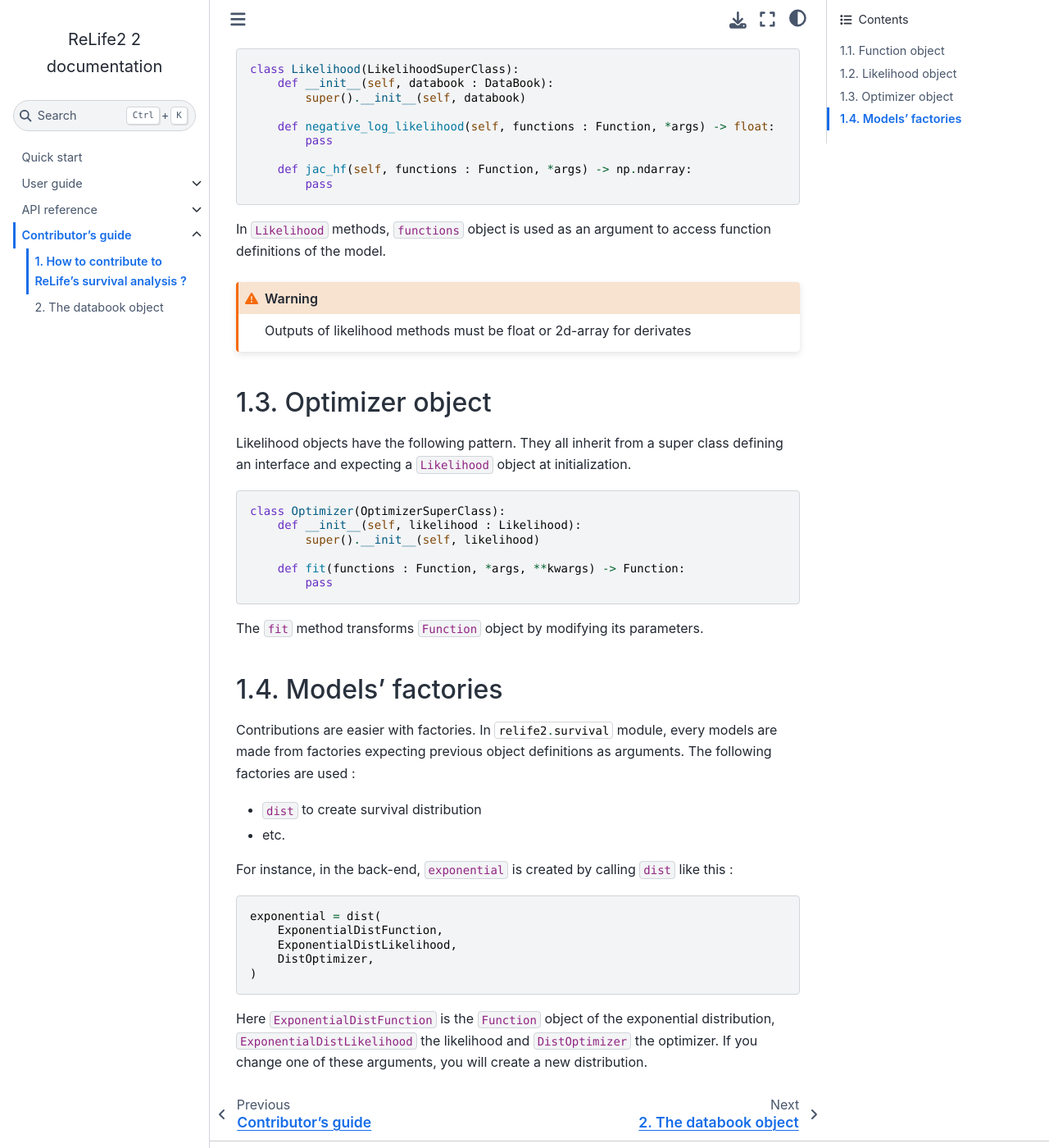
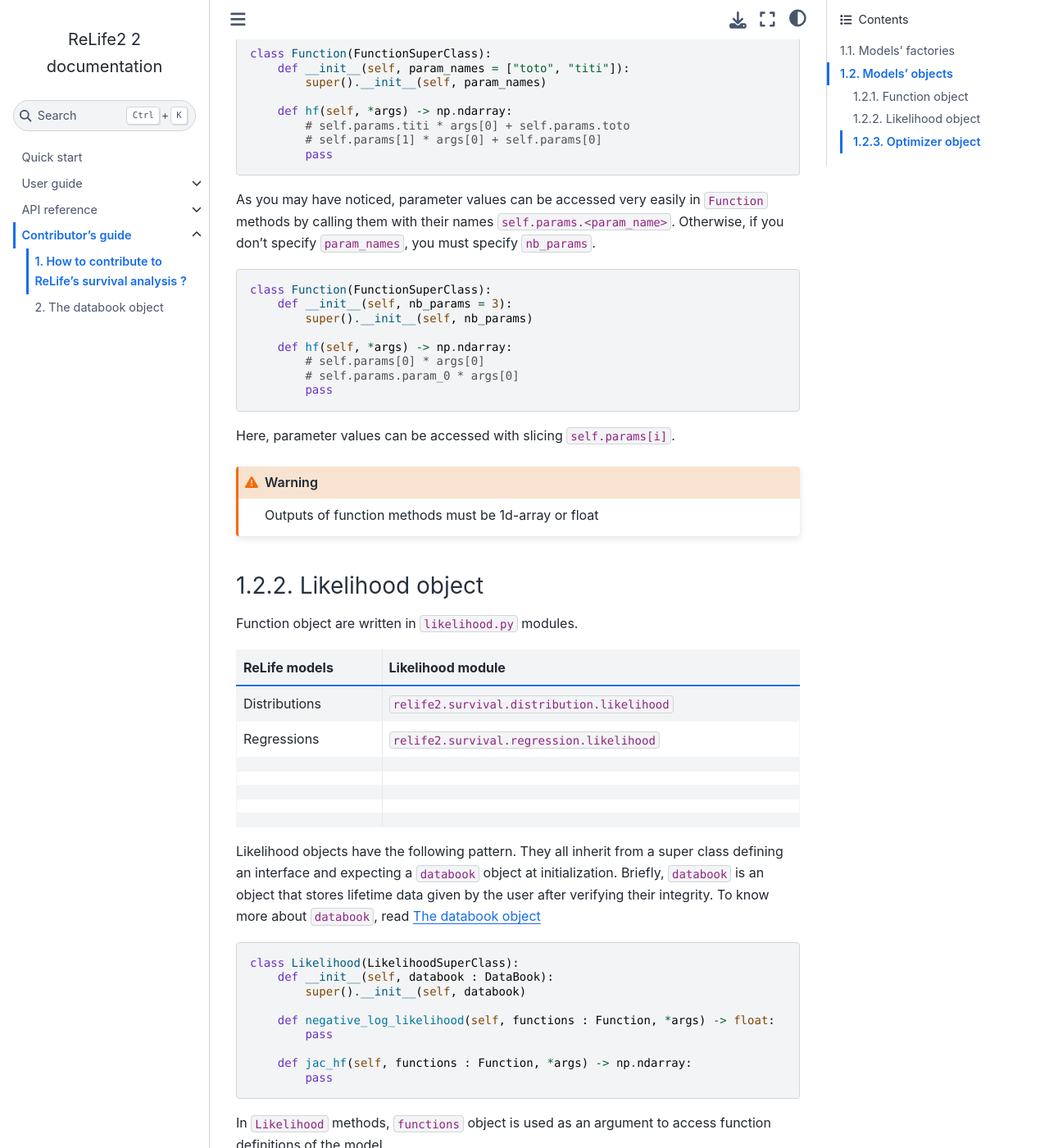
Before and after one commit to rte-france/relife, a Sphinx documentation site: the page built from sphinx_docs/source/contributor_guide/survival.rst, in a window 1280 px wide and 1400 px high, scrolled down 1365 px. Shown: the whole window at 82% size. Built offline with Sphinx 7.4.7 and the Sphinx Book theme 1.1.4, drawn with Linux system fonts in a browser that asks for light colours; some of the changed text lies outside the part shown.

Commit message:
Adding docs

```diff
--- a/sphinx_docs/source/contributor_guide/survival.rst
+++ b/sphinx_docs/source/contributor_guide/survival.rst
@@ -3,6 +3,25 @@
 
 .. role:: python(code)
    :language: python
+
+
+In ReLife, every models are created using factory functions. We expect contributors to use them when creating
+a new model to make sure that the rest of the code will run properly with this new piece. A list of available
+factories is presented below. They expects model object as input. In this section, you will also find one guide for each model object.
+
+
+Models' factories
+-----------------
+
+In :python:`relife2.survival` module, every models are made from factories expecting object definitions as arguments. Factories are written
+in ``relife2.survival.model``.
+
+.. autofunction:: relife2.survival.dist
+
+
+Models' objects
+-----------------
+
 
 In ReLife, 4 objects are generally used in models :
 
@@ -15,10 +34,32 @@
 If you want to define your own model, you have to customize these objects.
 
 Function object
----------------
+^^^^^^^^^^^^^^^
 
-Function objects have the following pattern. They all inherit from a super class defining an interface
-and expecting either ``param_names`` or ``nb_params`` at initialization.
+Function object are written in ``function.py`` modules.
+
++---------------+--------------------------------------------+
+| ReLife models |               Function module              |
++===============+============================================+
+| Distributions | ``relife2.survival.distribution.function`` |
+|               |                                            |
++---------------+--------------------------------------------+
+|  Regressions  | ``relife2.survival.regression.function``   |
++---------------+--------------------------------------------+
+|               |                                            |
++---------------+--------------------------------------------+
+|               |                                            |
++---------------+--------------------------------------------+
+|               |                                            |
++---------------+--------------------------------------------+
+|               |                                            |
++---------------+--------------------------------------------+
+|               |                                            |
++---------------+--------------------------------------------+
+
+Function objects use a specific pattern. They all inherit from a super class defining an interface
+and expecting either ``param_names`` or ``nb_params`` at initialization. When you specify the ``param_names``,
+the general form of ``Function`` is :
 
 .. code-block:: python
 
@@ -31,6 +72,9 @@
             # self.params[1] * args[0] + self.params[0]
             pass
 
+As you may have noticed, parameter values can be accessed very easily in ``Function`` methods by calling them
+with their names  ``self.params.<param_name>``. Otherwise, if you don't specify ``param_names``, you must specify
+``nb_params``.
 
 .. code-block:: python
 
@@ -43,15 +87,37 @@
             # self.params.param_0 * args[0]
             pass
 
-As you may have noticed, parameter values can be accessed very easily in ``Function`` methods by calling them
-with their names  ``self.params.<param_name>`` or slicing ``self.params[i]``.
+Here, parameter values can be accessed with slicing ``self.params[i]``.
 
 .. warning::
     Outputs of function methods must be 1d-array or float
 
 
+
 Likelihood object
------------------
+^^^^^^^^^^^^^^^^^
+
+Function object are written in ``likelihood.py`` modules.
+
++---------------+--------------------------------------------+
+| ReLife models |               Likelihood module            |
++===============+============================================+
+| Distributions |``relife2.survival.distribution.likelihood``|
+|               |                                            |
++---------------+--------------------------------------------+
+|  Regressions  | ``relife2.survival.regression.likelihood`` |
++---------------+--------------------------------------------+
+|               |                                            |
++---------------+--------------------------------------------+
+|               |                                            |
++---------------+--------------------------------------------+
+|               |                                            |
++---------------+--------------------------------------------+
+|               |                                            |
++---------------+--------------------------------------------+
+|               |                                            |
++---------------+--------------------------------------------+
+
 
 Likelihood objects have the following pattern. They all inherit from a super class defining an interface
 and expecting a ``databook`` object at initialization. Briefly, ``databook`` is an object that stores
@@ -77,9 +143,32 @@
 
 
 Optimizer object
-----------------
+^^^^^^^^^^^^^^^^
 
-Likelihood objects have the following pattern. They all inherit from a super class defining an interface
+Optimizer object are written in ``optimizer.py`` modules.
+
++---------------+--------------------------------------------+
+| ReLife models |               Optimizer module             |
++===============+============================================+
+| Distributions |``relife2.survival.distribution.optimizer`` |
+|               |                                            |
++---------------+--------------------------------------------+
+|  Regressions  | ``relife2.survival.regression.optimizer``  |
++---------------+--------------------------------------------+
+|               |                                            |
++---------------+--------------------------------------------+
+|               |                                            |
++---------------+--------------------------------------------+
+|               |                                            |
++---------------+--------------------------------------------+
+|               |                                            |
++---------------+--------------------------------------------+
+|               |                                            |
++---------------+--------------------------------------------+
+
+
+
+Optimizer objects have the following pattern. They all inherit from a super class defining an interface
 and expecting a ``Likelihood`` object at initialization.
 
 .. code-block:: python
@@ -93,27 +182,3 @@
 
 
 The ``fit`` method transforms ``Function`` object by modifying its parameters.
-
-
-Models' factories
------------------
-
-Contributions are easier with factories. In :python:`relife2.survival` module, every models are made from factories expecting
-previous object definitions as arguments. The following factories are used :
-
-* ``dist`` to create survival distribution
-* etc.
-
-
-For instance, in the back-end, ``exponential`` is created by calling ``dist`` like this :
-
-.. code-block:: python
-
-    exponential = dist(
-        ExponentialDistFunction,
-        ExponentialDistLikelihood,
-        DistOptimizer,
-    )
-
-Here ``ExponentialDistFunction`` is the ``Function`` object of the exponential distribution, ``ExponentialDistLikelihood``
-the likelihood and ``DistOptimizer`` the optimizer. If you change one of these arguments, you will create a new distribution.
--- a/sphinx_docs/source/reference/data.rst
+++ /dev/null
@@ -1,4 +0,0 @@
-relife2.data
-============
-
-.. autofunction:: relife2.data.databook
--- /dev/null
+++ b/sphinx_docs/source/reference/distributions.rst
@@ -0,0 +1,5 @@
+Distributions
+=============
+
+.. automodule:: relife2.survival
+    :members: exponential, gompertz, weibull
--- a/sphinx_docs/source/reference/index.rst
+++ b/sphinx_docs/source/reference/index.rst
@@ -10,6 +10,4 @@
    :maxdepth: 1
    :caption: API reference
 
-   models
-   data
-   survival_parametric
+   distributions
--- a/sphinx_docs/source/reference/survival_parametric.rst
+++ /dev/null
@@ -1,5 +0,0 @@
-relife2.survival.parametric
-============================
-
-.. automodule:: relife2.survival
-    :members: dist, exponential, gompertz, weibull
```
Also changed, not shown: sphinx_docs/source/contributor_guide/data.rst (+28 -53 lines), sphinx_docs/source/reference/models.rst (deleted, +0 -24 lines), 2 other files.
